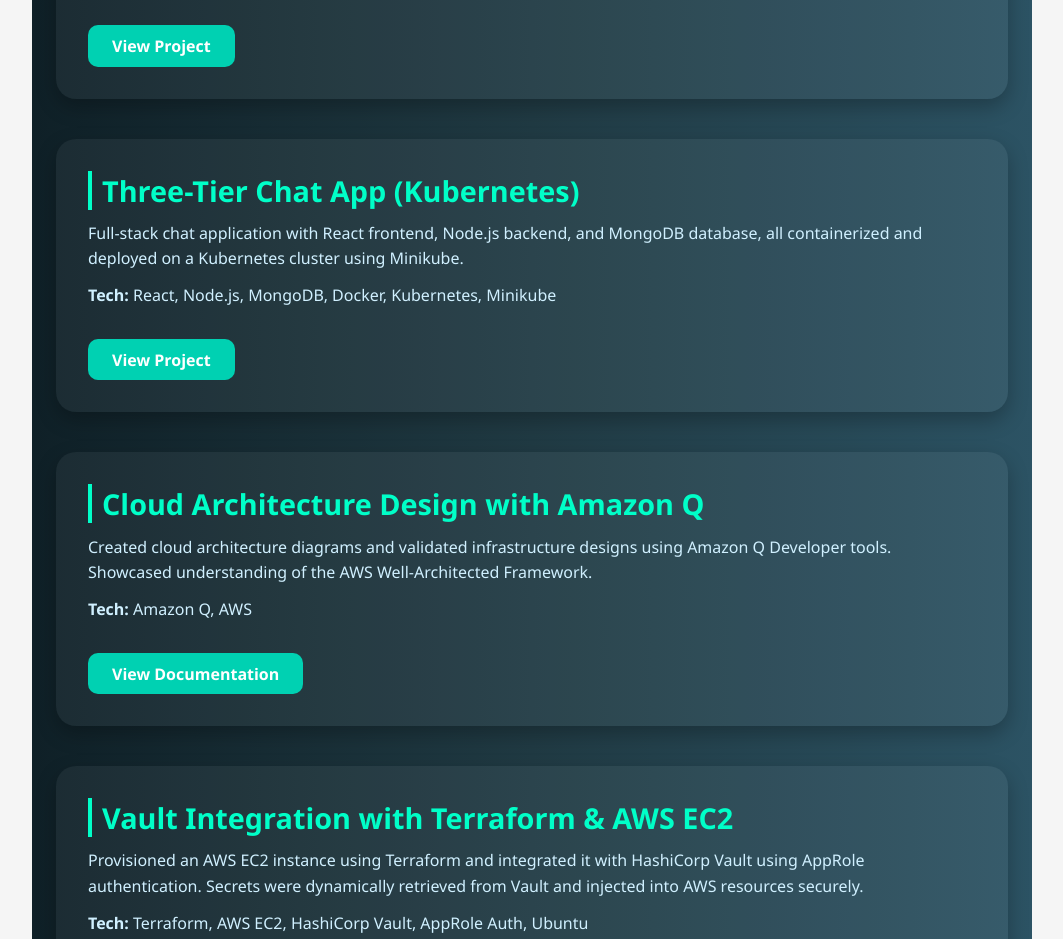
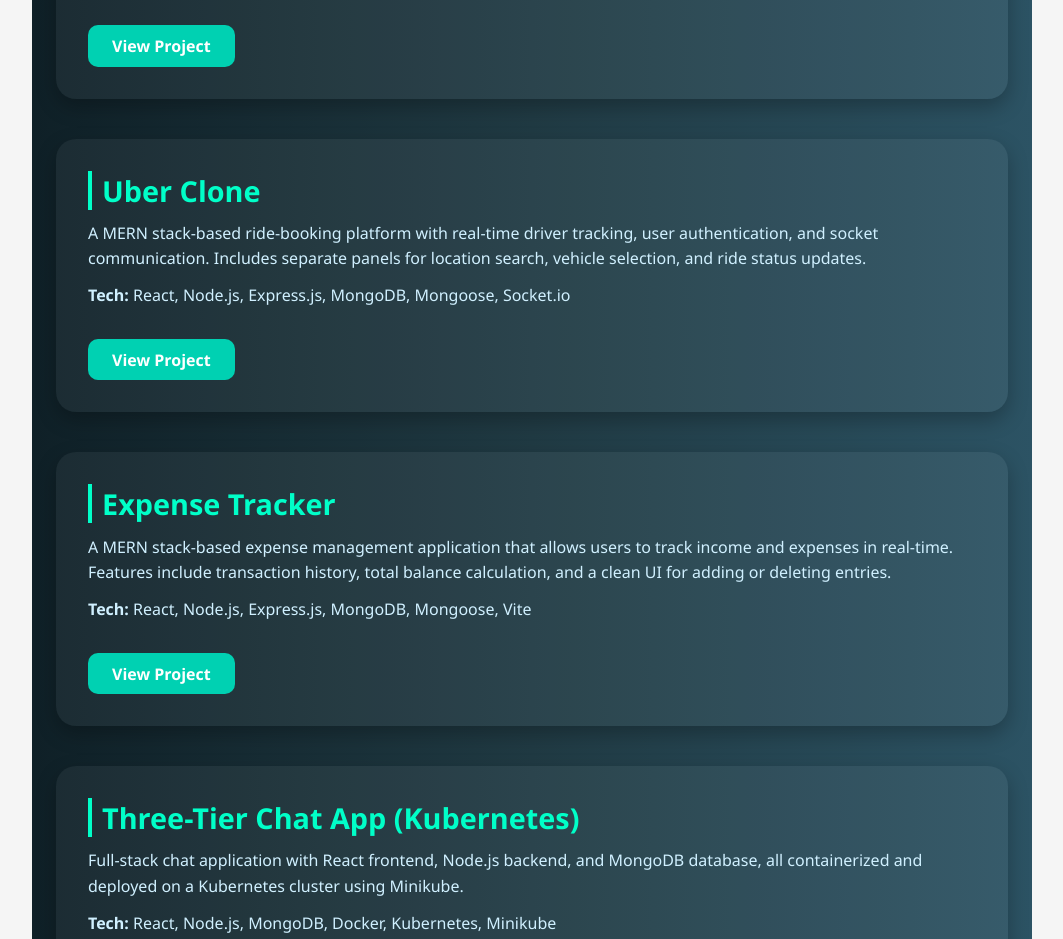
Before and after one commit to krishna26605/AWS-PORTFOLIO, a plain HTML site: page PortFolio/projects.html in a window 1280 px wide. Shown: the part 1400-2339 px from the top of the page, without its empty margins (108-1171 px from the left). Drawn offline with Linux system fonts and the light colour scheme.

Commit message:
added mern projects

```diff
--- a/PortFolio/projects.html
+++ b/PortFolio/projects.html
@@ -63,6 +63,22 @@
         <p><strong>Tech:</strong> Python, DRF, PostgreSQL</p>
         <a href="https://github.com/krishna26605/DRF-Django.git" target="_blank" class="btn">View Project</a>
       </div>
+
+      <div class="project-card">
+        <h2>Uber Clone</h2>
+        <p>A MERN stack-based ride-booking platform with real-time driver tracking, user authentication, and socket communication. Includes separate panels for location search, vehicle selection, and ride status updates.</p>
+        <p><strong>Tech:</strong> React, Node.js, Express.js, MongoDB, Mongoose, Socket.io</p>
+        <a href="https://github.com/krishna26605/Uber-Clone--MERN-" target="_blank" class="btn">View Project</a>
+      </div>
+
+
+      <div class="project-card">
+        <h2>Expense Tracker</h2>
+        <p>A MERN stack-based expense management application that allows users to track income and expenses in real-time. Features include transaction history, total balance calculation, and a clean UI for adding or deleting entries.</p>
+        <p><strong>Tech:</strong> React, Node.js, Express.js, MongoDB, Mongoose, Vite</p>
+        <a href="https://github.com/krishna26605/Expense-Tracker-MERN" target="_blank" class="btn">View Project</a>
+      </div>
+
 
       <div class="project-card">
         <h2>Three-Tier Chat App (Kubernetes)</h2>
```
